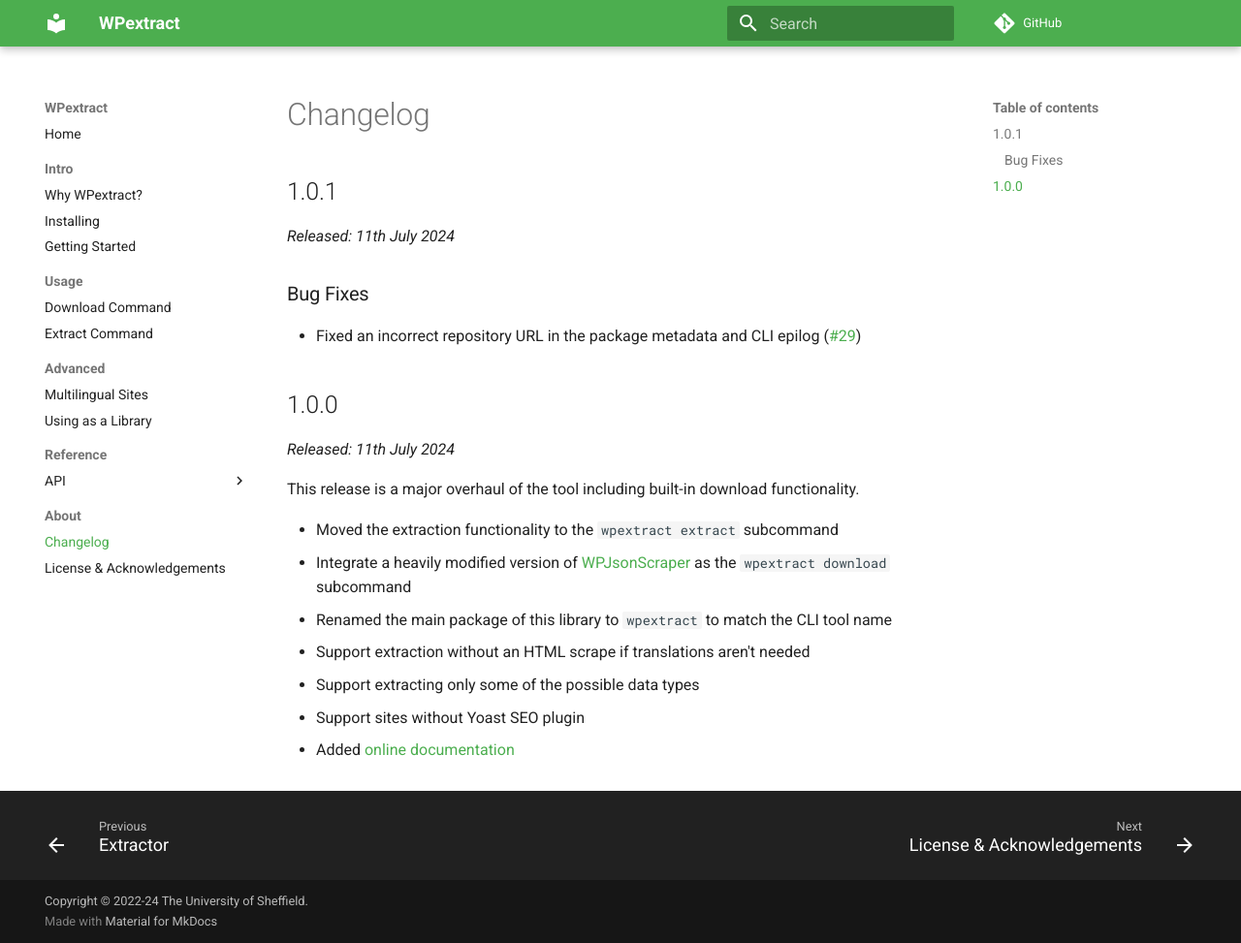
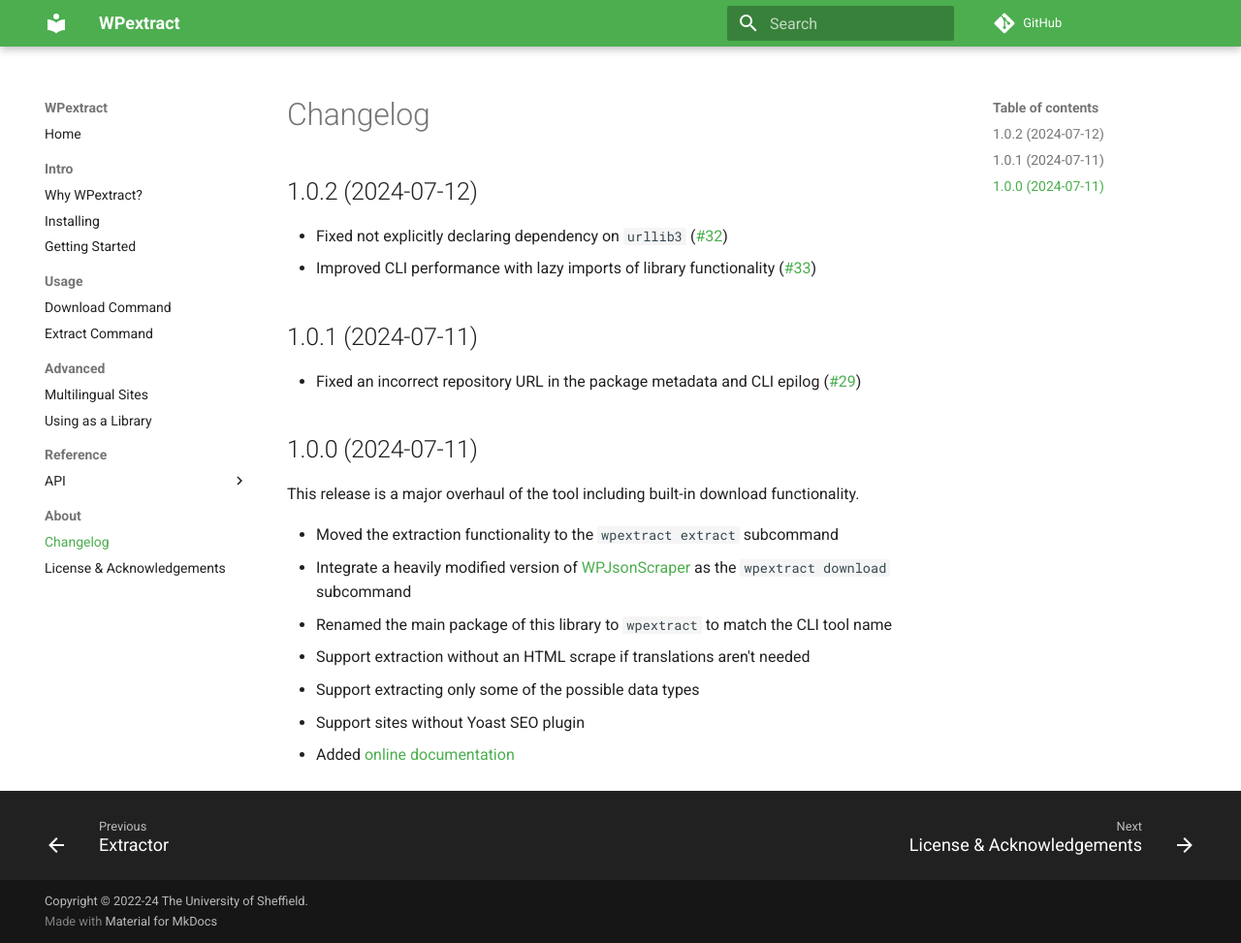
Before and after one commit to GateNLP/wpextract, an MkDocs documentation site: the page built from docs/changelog.md, in a window 1280 px wide and 973 px high. Shown: the whole window at 97% size. Built offline with MkDocs 1.6.1 and Material for MkDocs 9.7.7, drawn with Linux system fonts in a browser that asks for light colours; comment, search, counter and statistics services are not loaded.

Commit message:
prepare 1.0.2

```diff
--- a/docs/changelog.md
+++ b/docs/changelog.md
@@ -1,15 +1,15 @@
 # Changelog
 
-## 1.0.1
+## 1.0.2 (2024-07-12)
 
-_Released: 11th July 2024_
+- Fixed not explicitly declaring dependency on `urllib3` (!32)
+- Improved CLI performance with lazy imports of library functionality (!33)
 
-### Bug Fixes
+## 1.0.1 (2024-07-11)
+
 - Fixed an incorrect repository URL in the package metadata and CLI epilog (!29)
 
-## 1.0.0
-
-_Released: 11th July 2024_
+## 1.0.0 (2024-07-11)
 
 This release is a major overhaul of the tool including built-in download functionality.
 
--- a/pyproject.toml
+++ b/pyproject.toml
@@ -1,6 +1,6 @@
 [tool.poetry]
 name="wpextract"
-version="1.0.1post1"
+version="1.0.2"
 description="Create datasets from WordPress sites"
 homepage="https://wpextract.readthedocs.io/"
 documentation="https://wpextract.readthedocs.io/"
```
